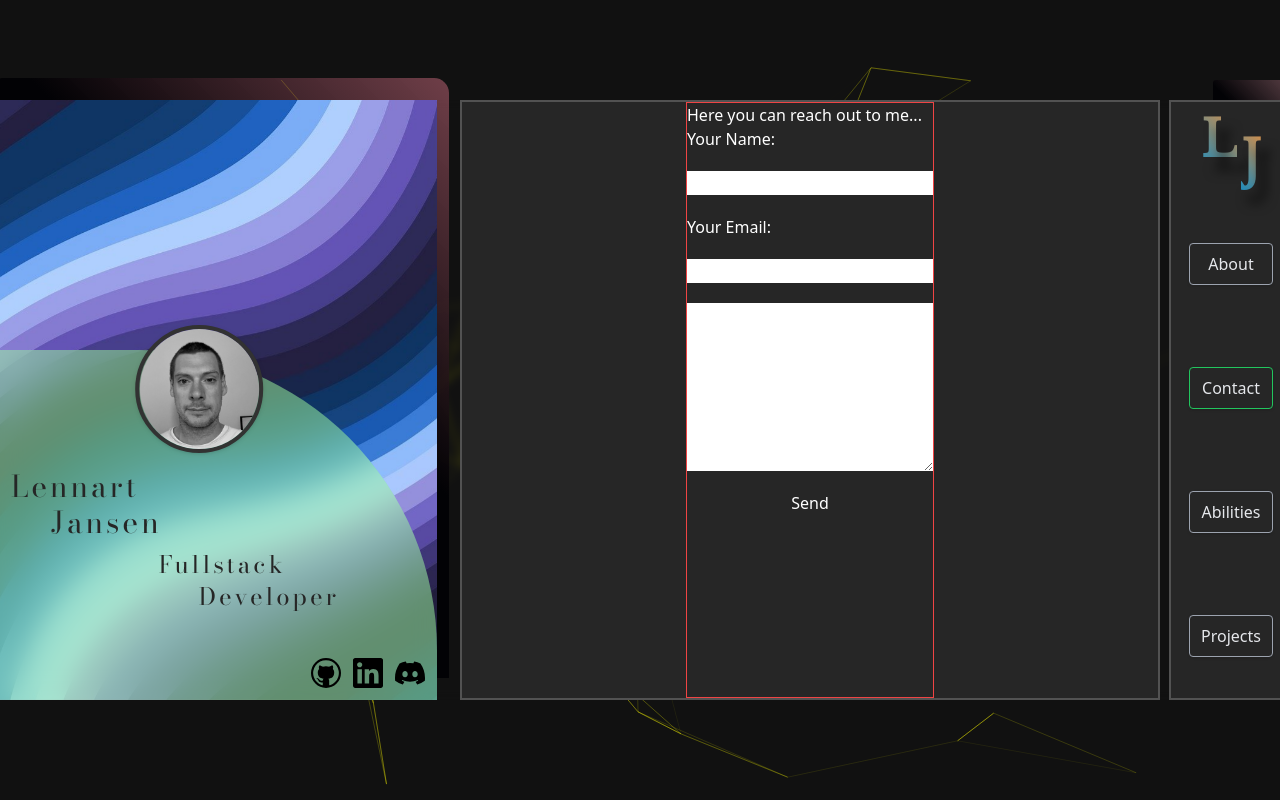
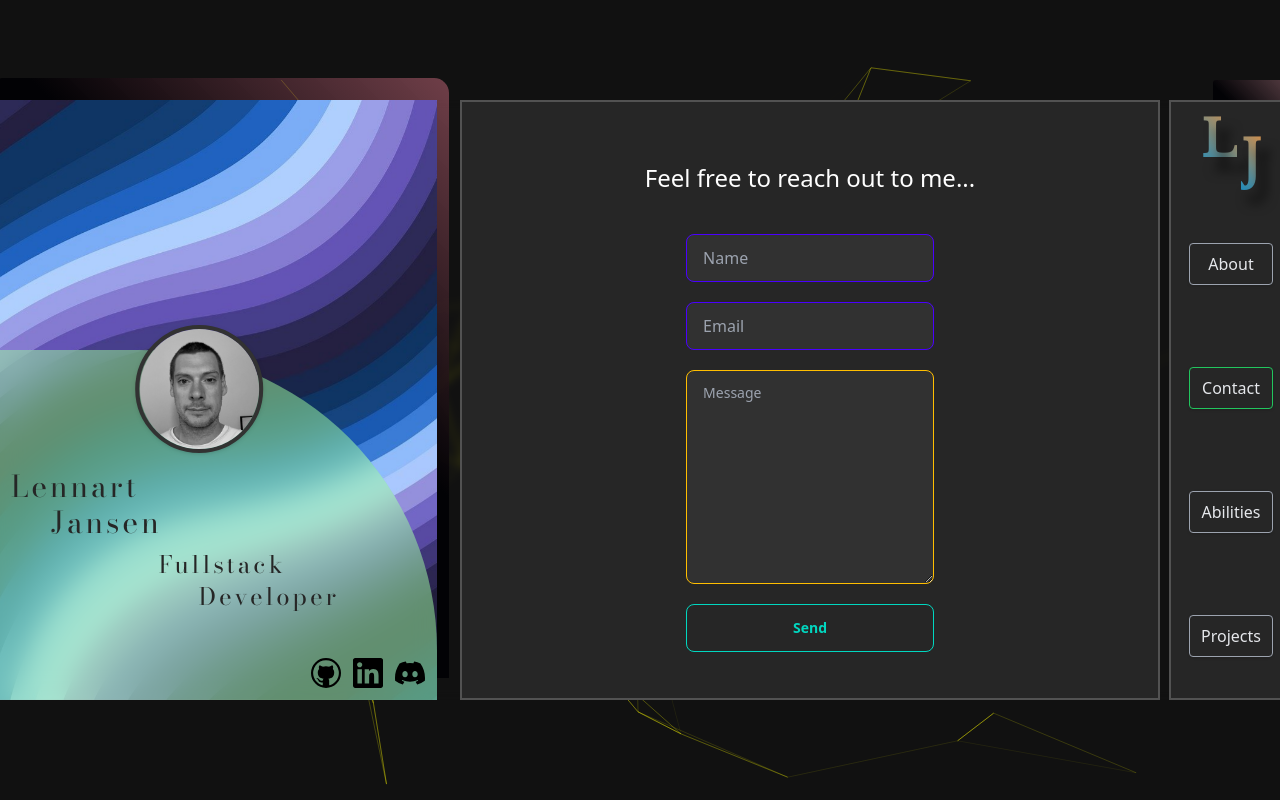
Before and after one commit to Len-J-108/portfolio, a React (Vite) app: page /contact in a window 1280 px wide. Shown: the top 800 px of the page. Built offline with nearby package versions, Linux system fonts and the light colour scheme.

Commit message:
contact form worx

```diff
--- a/package.json
+++ b/package.json
@@ -28,6 +28,7 @@
     "@types/react-dom": "^18.2.7",
     "@vitejs/plugin-react": "^4.0.3",
     "autoprefixer": "^10.4.15",
+    "daisyui": "^4.7.3",
     "eslint": "^8.45.0",
     "eslint-plugin-react": "^7.32.2",
     "eslint-plugin-react-hooks": "^4.6.0",
--- a/src/Components/Abilities.jsx
+++ b/src/Components/Abilities.jsx
@@ -14,7 +14,7 @@ const Abilities = ({ switchProps }) => {
       className='bg-neutral-800 w-full h-full rounded-lg flex items-start flex-col gap-4 overflow-y-scroll'
     >
       <section className='flex xxs:flex-col xxs:items-center sm:flex-row sm:flex-wrap gap-10 w-5/6 mx-auto py-10 justify-around'>
-      <HeadingTwo txt="Abilities" />
+      <HeadingTwo txt="Tech-Stack" />
         {abilitiesData.map(({ id, name, img }) => (
           <div
             key={id}
--- a/src/Components/Contact.jsx
+++ b/src/Components/Contact.jsx
@@ -1,21 +1,53 @@
 import {motion} from 'framer-motion';
 import cl from '../Styles/Components/contacts.module.scss';
 
-const Contact = () => {
-
+const Contact = ({switchProps }) => {
+// uses Daisy UI
   return (
-    <motion.div className="bg-neutral-800 h-full flex justify-center" >
-      <div className='border border-red-500 bg-neutral-800'>
-        <p>Here you can reach out to me...</p>
-        <form action="https://api.web3forms.com/submit" method="POST" className="flex flex-col gap-5" >
-          <input type="hidden" name="access_key" value="a3c1580d-78dc-4880-ac1e-8449f5cda9eb" className="text-black" />
-          <label htmlFor="name">Your Name: </label>
-          <input type="text" name="name" id="name" minLength="3" maxLength="30" required className="text-black" />
-          <label htmlFor="email">Your Email:</label>
-          <input type="text" name="email" id="email" minLength="6" maxLength="30" required className="text-black" />
-          <textarea name="message" rows="7" cols="25" required className="text-black" ></textarea>
+    <motion.div
+      variants={switchProps}
+      initial='initial'
+      animate='final'
+      exit='exit'
+      className="bg-neutral-800 h-full flex justify-center" >
+      <div className='bg-neutral-800 p-5'>
+        <p className="my-10 text-center text-2xl" >Feel free to reach out to me...</p>
+        <form
+          action="https://api.web3forms.com/submit"
+          method="POST"
+          className="flex flex-col gap-5 items-center" >
+          <input
+            type="hidden"
+            name="access_key"
+            value="a3c1580d-78dc-4880-ac1e-8449f5cda9eb"/>
+          <input
+            type="text"
+            name="name"
+            id="name"
+            minLength="3"
+            maxLength="30"
+            placeholder="Name"
+            required
+            className="input input-ghost input-primary w-3/4" />
+          <input
+            type="text"
+            name="email"
+            id="email"
+            minLength="6"
+            maxLength="30"
+            placeholder="Email"
+            required
+            className="input input-ghost input-primary w-3/4" />
+          <textarea
+            name="message"
+            rows="7"
+            cols="25"
+            placeholder="Message"
+            required
+            className="textarea textarea-ghost textarea-warning w-3/4" >
+            </textarea>
           <input type="hidden" name="redirect" value="https://web3forms.com/success" />
-          <button type="submit">Send</button>
+          <button type="submit" className="btn btn-outline btn-accent w-3/4">Send</button>
         </form>
       </div>
     </motion.div>
--- a/src/Components/Navigation.jsx
+++ b/src/Components/Navigation.jsx
@@ -1,4 +1,4 @@
-import { Link, NavLink } from 'react-router-dom';
+import { NavLink } from 'react-router-dom';
 import '../Styles/Layout/flex.scss';
 import Logo from './Logo';
 
--- a/tailwind.config.js
+++ b/tailwind.config.js
@@ -9,5 +9,5 @@ export default {
       },
     },
   },
-  plugins: [],
+  plugins: [require("daisyui")],
 };
```
Also changed, not shown: 1 other file (tests, documents, lock files or other folders).
